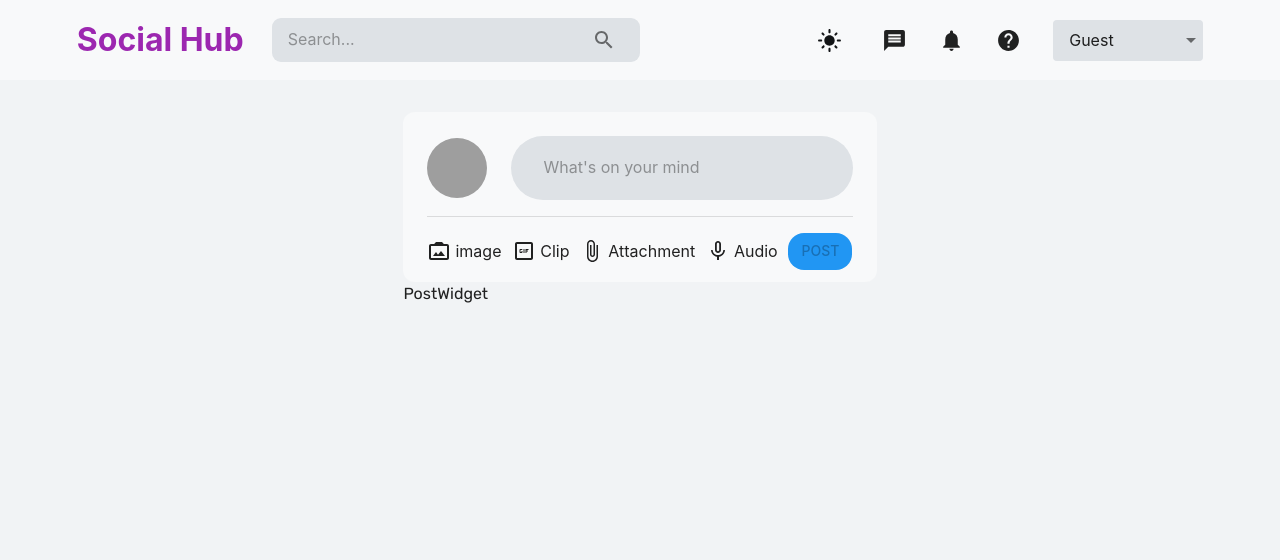
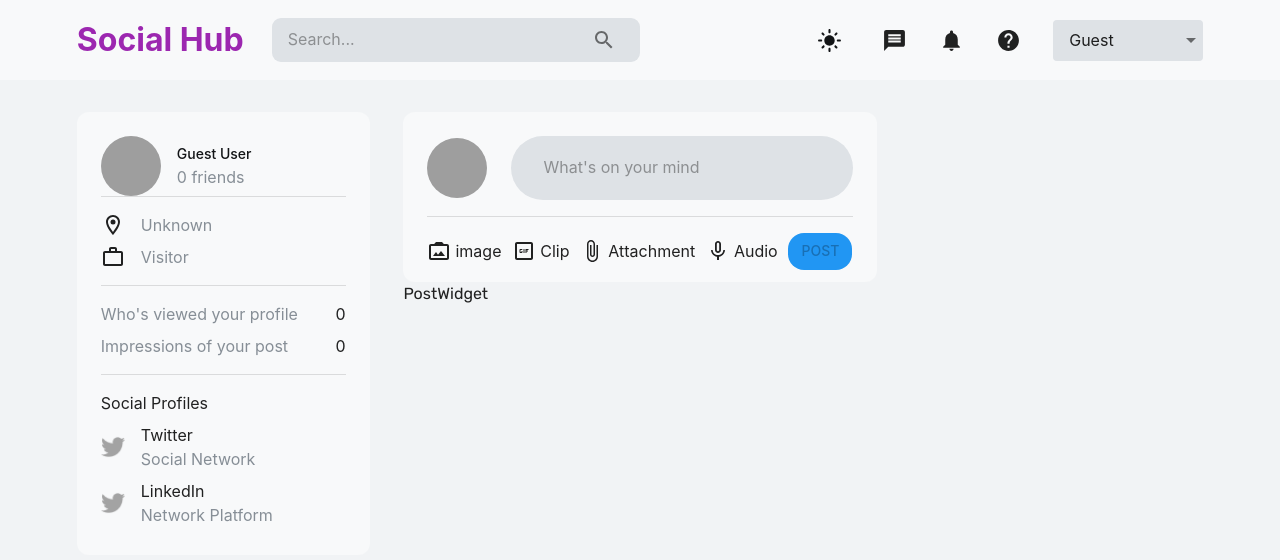
Before and after one commit to tunkrawaysoe/Test-app, a React (Vite) app in the folder client/: page /home in a window 1280 px wide. Shown: the top 560 px of the page. Built offline with nearby package versions, Linux system fonts and the light colour scheme; no server answers.

Commit message:
feat: add guest mode support to UserWidget for unauthenticated users

```diff
--- a/client/src/scenes/Widgets/UserWidget.jsx
+++ b/client/src/scenes/Widgets/UserWidget.jsx
@@ -1,44 +1,65 @@
-import React from 'react'
+import React, { useState, useEffect } from 'react';
 import {
   ManageAccountsOutlined,
   EditOutlined,
   LocationOnOutlined,
   WorkOutlineOutlined,
-} from "@mui/icons-material";
-import { Box, Typography, Divider, useTheme } from "@mui/material";
+} from '@mui/icons-material';
+import { Box, Typography, Divider, useTheme } from '@mui/material';
 import FlexBetween from '../../components/FlexBetween';
 import UserImage from '../../components/UserImage';
-import WidgetWrapper  from '../../components/WidgetWrapper';
+import WidgetWrapper from '../../components/WidgetWrapper';
 import { useSelector } from 'react-redux';
-import { useState,useEffect } from 'react';
 import { useNavigate } from 'react-router-dom';
 
-const UserWidget = ({userId,picturePath}) => {
-  const [user,setUser] = useState(null)
-  const {palette} = useTheme();
+const UserWidget = ({ userId, picturePath }) => {
+  const [user, setUser] = useState(null);
+  const { palette } = useTheme();
   const navigate = useNavigate();
-  const token = useSelector((state)=>state.token)
+  const token = useSelector((state) => state.token);
+
   const dark = palette.neutral.dark;
   const medium = palette.neutral.medium;
   const main = palette.neutral.main;
+
   const getUser = async () => {
-    const response = await fetch(`http://localhost:3000/users/68038c504894abecb2ef55a1`,
-      {
-        method : "GET",
-        headers : { Authorization : `Bearer ${token}`}
+    if (!token) {
+      // Guest mode fallback data
+      setUser({
+        firstName: 'Guest',
+        lastName: 'User',
+        location: 'Unknown',
+        occupation: 'Visitor',
+        viewedProfile: 0,
+        impressions: 0,
+        friends: [],
+      });
+      return;
+    }
+
+    try {
+      const response = await fetch(`http://localhost:3000/users/${userId}`, {
+        method: 'GET',
+        headers: { Authorization: `Bearer ${token}` },
+      });
+
+      if (response.ok) {
+        const data = await response.json();
+        setUser(data);
+      } else {
+        console.error('Failed to fetch user data');
       }
-    );
-    const data = await response.json()
-    setUser(data);
+    } catch (err) {
+      console.error('Error fetching user:', err);
+    }
   };
 
-  useEffect(()=>{
+  useEffect(() => {
     getUser();
-  },[])
+  }, []);
 
-  if(!user){
-    return null;
-  }
+  if (!user) return null;
+
   const {
     firstName,
     lastName,
@@ -49,100 +70,84 @@ const UserWidget = ({userId,picturePath}) => {
     friends,
   } = user;
 
-
   return (
     <WidgetWrapper>
-      {/* first row */}
-      <FlexBetween
-       gap='1rem'>
-        <FlexBetween
-        gap='1rem'>
-          <UserImage imgsrc='../../src/post8.jpeg'/>
+      {/* First Row */}
+      <FlexBetween gap="1rem">
+        <FlexBetween gap="1rem">
+          <UserImage imgsrc={picturePath || '../../src/post8.jpeg'} />
           <Box>
-            <Typography>
+            <Typography fontWeight="500" variant="h6" color={dark}>
               {firstName} {lastName}
             </Typography>
             <Typography color={medium}>
-             {0} {friends.length < 1 ? "friend" : 'friends'}
+              {friends.length} {friends.length === 1 ? 'friend' : 'friends'}
             </Typography>
           </Box>
         </FlexBetween>
-        <ManageAccountsOutlined/>
+        {token && <ManageAccountsOutlined />}
       </FlexBetween>
-      <Divider/>
-      {/* Second Row*/}
-      <Box padding='1rem 0'>
-        <Box display='flex'  gap='1rem' alignItems='center'mb='0.5rem'>
-          <LocationOnOutlined/>
-          <Typography color={medium} >
-            {location}
-          </Typography>
+
+      <Divider />
+
+      {/* Second Row */}
+      <Box padding="1rem 0">
+        <Box display="flex" gap="1rem" alignItems="center" mb="0.5rem">
+          <LocationOnOutlined />
+          <Typography color={medium}>{location}</Typography>
         </Box>
-        <Box display='flex' gap='1rem' alignItems='center'>
-          <WorkOutlineOutlined/>
-          <Typography color={medium}>
-            {occupation}
-          </Typography>
+        <Box display="flex" gap="1rem" alignItems="center">
+          <WorkOutlineOutlined />
+          <Typography color={medium}>{occupation}</Typography>
         </Box>
-       </Box>
-       <Divider/>
-       {/* Third Row*/}
-       <Box padding='1rem 0'>
-        <FlexBetween mb='0.5rem'>
-          <Typography color={medium}>
-            Who's view your profile
-          </Typography>
-          <Typography>
-            {viewedProfile}
-          </Typography>
+      </Box>
+
+      <Divider />
+
+      {/* Third Row */}
+      <Box padding="1rem 0">
+        <FlexBetween mb="0.5rem">
+          <Typography color={medium}>Who's viewed your profile</Typography>
+          <Typography>{viewedProfile}</Typography>
         </FlexBetween>
         <FlexBetween>
-        <Typography color={medium}>
-            Impressions of your post
-          </Typography>
-          <Typography>
-            {impressions}
-          </Typography>
+          <Typography color={medium}>Impressions of your post</Typography>
+          <Typography>{impressions}</Typography>
         </FlexBetween>
-       </Box>
-       <Divider/>
-       {/* Fourth Row */}
-       <Box padding='1rem 0'>
-        <Typography mb='0.5rem'>
-          Social Profiles
-        </Typography>
+      </Box>
+
+      <Divider />
+
+      {/* Fourth Row */}
+      <Box padding="1rem 0">
+        <Typography mb="0.5rem">Social Profiles</Typography>
+
+        {/* Twitter */}
         <FlexBetween>
-          <FlexBetween gap='1rem' mb='0.5rem' >
-            <img src='../../src/assets/twitter.png' alt='twitter'/>
+          <FlexBetween gap="1rem" mb="0.5rem">
+            <img src="../../src/assets/twitter.png" alt="twitter" width={24} />
             <Box>
-              <Typography>
-                Twitter
-              </Typography>
-              <Typography color = {medium}>
-                Social Network
-              </Typography>
+              <Typography>Twitter</Typography>
+              <Typography color={medium}>Social Network</Typography>
             </Box>
           </FlexBetween>
-          <EditOutlined/>
+          {token && <EditOutlined />}
         </FlexBetween>
+
+        {/* LinkedIn (Placeholder) */}
         <FlexBetween>
-          <FlexBetween gap='1rem'>
-            <img src='../../src/assets/twitter.png' alt='twitter'/>
+          <FlexBetween gap="1rem">
+            <img src="../../src/assets/twitter.png" alt="linkedin" width={24} />
             <Box>
-              <Typography>
-                Twitter
-              </Typography>
-              <Typography color = {medium}>
-                Social Network
-              </Typography>
+              <Typography>LinkedIn</Typography>
+              <Typography color={medium}>Network Platform</Typography>
             </Box>
           </FlexBetween>
-          <EditOutlined/>
+          {token && <EditOutlined />}
         </FlexBetween>
-       </Box>
+      </Box>
+    </WidgetWrapper>
+  );
+};
 
-    </WidgetWrapper>
-  )
-}
-
-export default UserWidget
+export default UserWidget;
```
